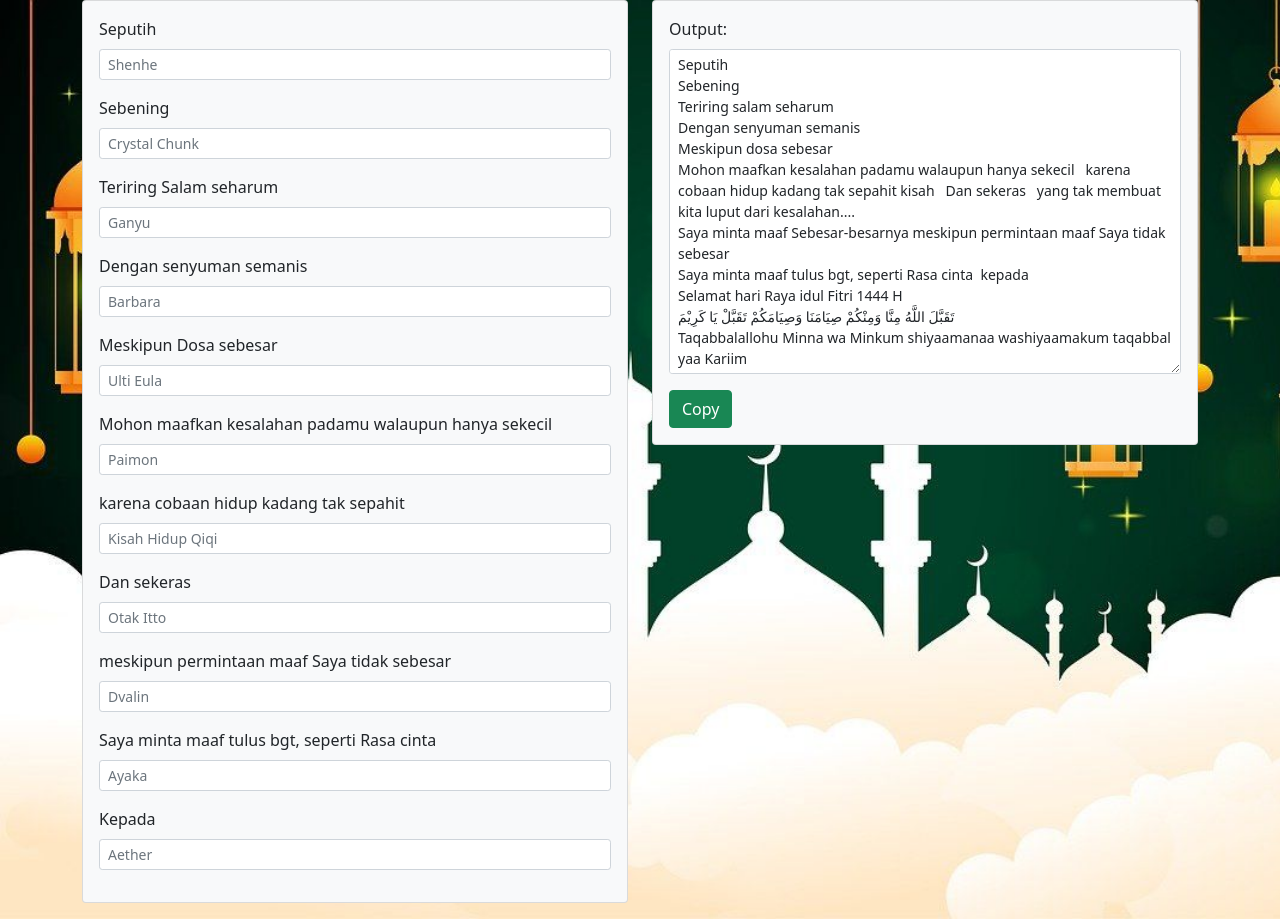
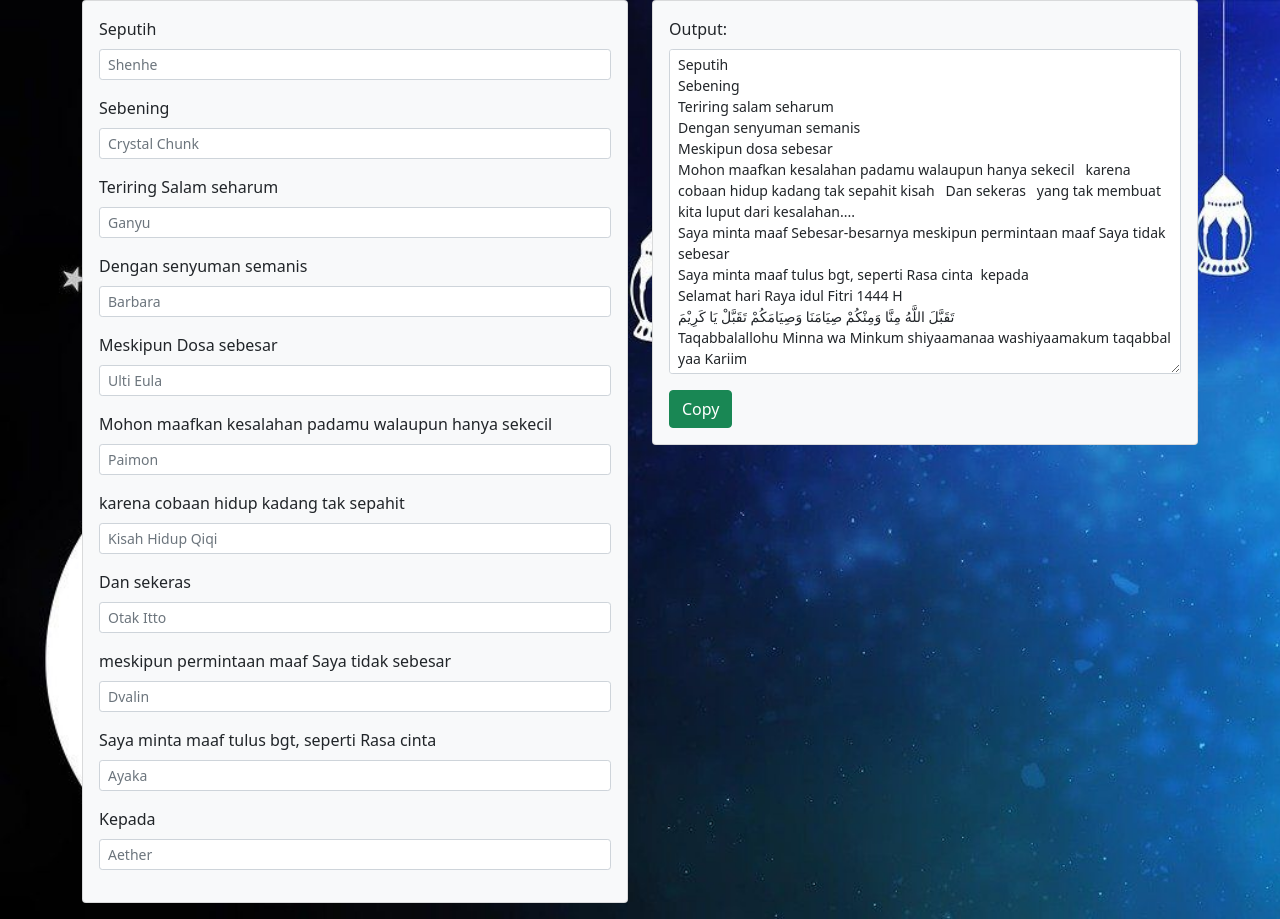
Before and after one commit to ReikaArv/ucapan_idulfitri, a plain HTML site: page 1444.html in a window 1280 px wide. Drawn offline with nearby package versions, Linux system fonts and the light colour scheme.

Commit message:
Update 1444.html

```diff
--- a/1444.html
+++ b/1444.html
@@ -11,7 +11,7 @@
     <!-- <link rel="stylesheet" type="text/css" href="idulfitri.css" /> -->
 </head>
 <body>
-    <div class="bg-image" style="background-image: url('background.jpg'); background-size: cover; background-repeat: no-repeat;">
+    <div class="bg-image" style="background-image: url('wp1444.jpg'); background-size: cover; background-repeat: no-repeat;">
         <div class="container">
             <div class="row">
                 <div class="col">
```
